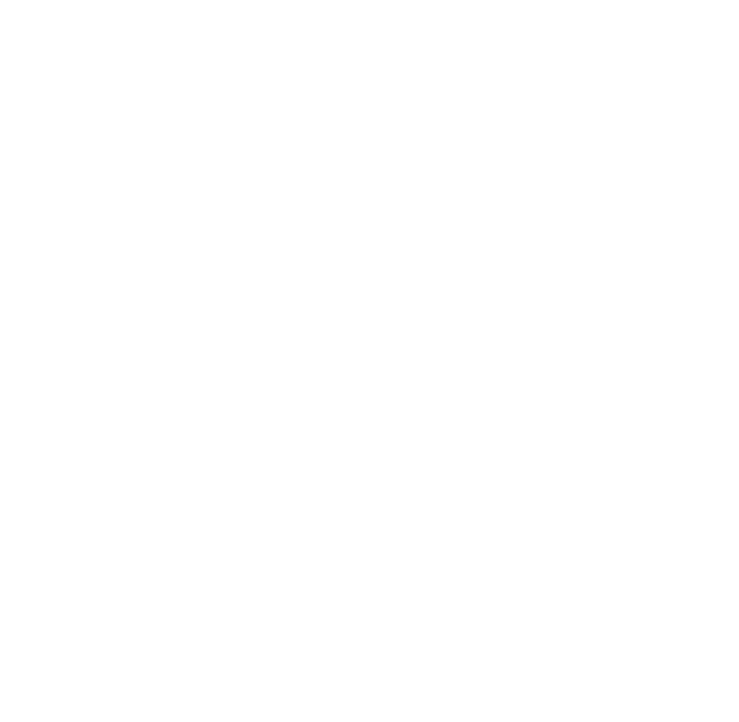
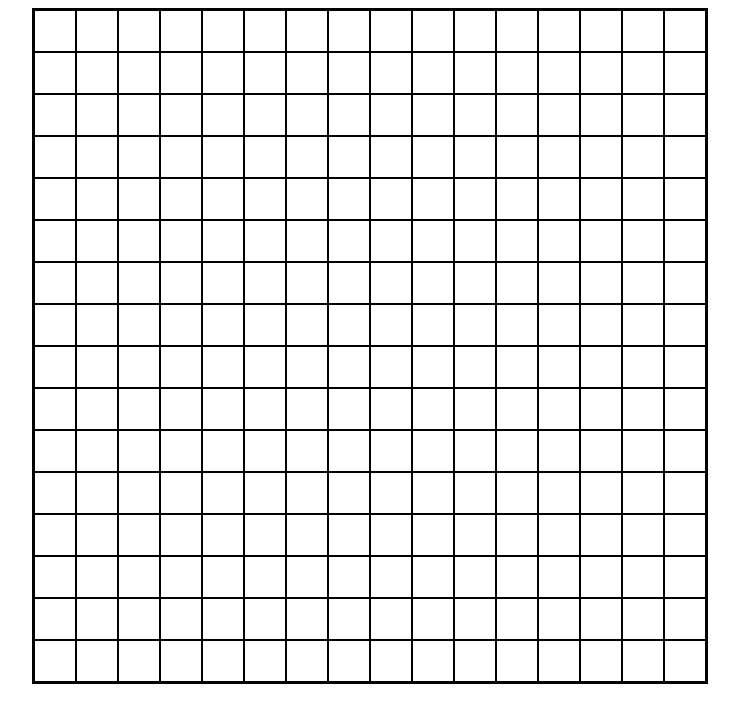
Before and after one commit to tsvng/etch-a-sketch, a plain HTML site: page index.html in a window 1280 px wide. Shown: the whole page, without its empty margins (270-1009 px from the left). Drawn offline with Linux system fonts and the light colour scheme.

Commit message:
Add 16x16 grid

```diff
--- a/index.html
+++ b/index.html
@@ -7,5 +7,7 @@
         <link rel="stylesheet" href="style.css" />
         <script src="script.js" defer></script>
     </head>
-    <body></body>
+    <body>
+        <div class="grid-container"></div>
+    </body>
 </html>
--- a/script.js
+++ b/script.js
@@ -0,0 +1,16 @@
+const grid = document.querySelector(".grid-container");
+const gridRow = document.createElement("div");
+gridRow.classList.add("grid-row");
+const gridPiece = document.createElement("div");
+gridPiece.classList.add("grid-piece");
+gridPiece.innerText = "";
+
+//Create Row
+for (let j = 0; j < 16; j++) {
+    gridRow.appendChild(gridPiece.cloneNode(true));
+}
+
+//Create Grid
+for (let i = 0; i < 16; i++) {
+    grid.appendChild(gridRow.cloneNode(true));
+}
--- a/style.css
+++ b/style.css
@@ -0,0 +1,23 @@
+body,
+div {
+    display: flex;
+}
+
+body {
+    justify-content: center;
+}
+
+.grid-container {
+    border: solid 2px black;
+    justify-content: center;
+    align-items: center;
+    flex-wrap: wrap;
+    width: 672px;
+}
+
+.grid-piece {
+    border: 1px solid;
+    display: border-box;
+    height: 40px;
+    width: 40px;
+}
```
